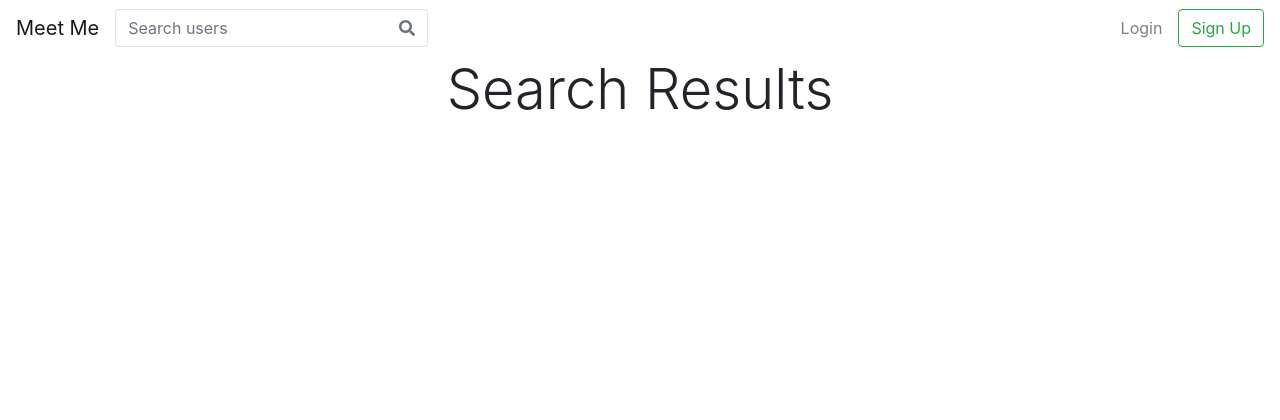
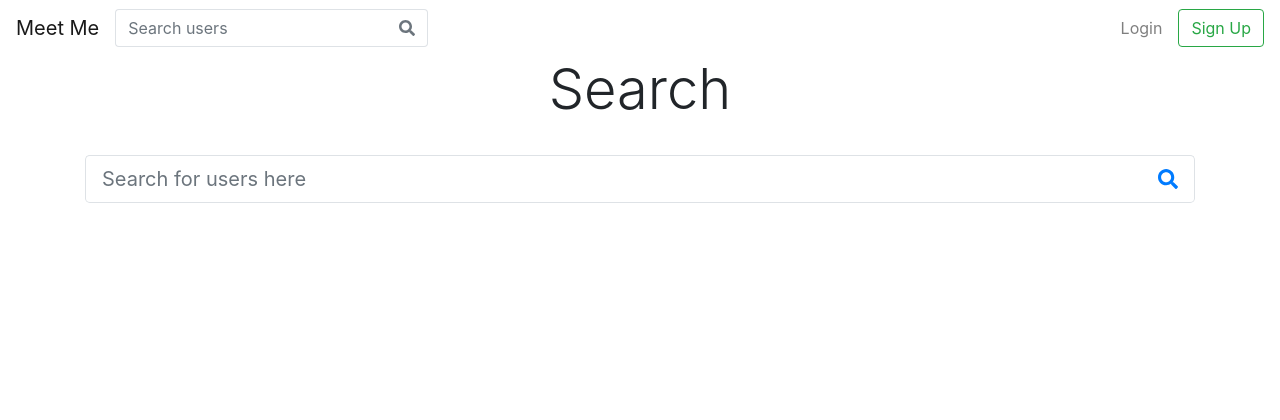
Before and after one commit to angelinahli/meet-me-2, a Flask app: page /search/ in a window 1280 px wide. Shown: the top 420 px of the page. Run offline with Flask 2, Linux system fonts and the light colour scheme; some libraries are stand-ins or nearby versions; some web fonts are replaced.

Commit message:
updated search page

```diff
--- a/app/routes.py
+++ b/app/routes.py
@@ -102,7 +102,7 @@ def new_event():
 @login_required
 @app.route("/search/", methods=["GET"])
 def search():
-    dct = {"title": "Search Results"}
+    dct = {"title": "Search", "show_bar": True}
     query = request.args.get("search")
     if query:
         users = User.query.filter(or_(
@@ -114,5 +114,8 @@ def search():
         if len(users) == 1:
             user = users[0]
             return redirect(url_for("user", username=user.username))
+        dct["show_bar"] = False
+        dct["title"] = "Search Results"
+        dct["count"] = len(users)
         dct["users"] = users  # probably want to implement pages in the future
     return render_template("search_results.html", **dct)
--- a/app/templates/search_results.html
+++ b/app/templates/search_results.html
@@ -1,16 +1,29 @@
 {% extends "base.html" %}
 
 {% block content %}
-{% if users %}
+{% if show_bar %}
+  <form>
+    <div class="input-group input-group-lg">
+      <input type="text" class="form-control border border-right-0" placeholder="Search for users here" name="search" id="searchBar">
+      <span class="input-group-append">
+        <button class="btn btn-outline-primary border border-left-0" type="submit">
+          <i class="fa fa-search"></i>
+        </button>
+      </span>
+    </div>
+  </form>
+{% else %}
+  <h2>{{ count }} users found</h2>
+  <br>
   <ul class="list-group">
   {% for user in users %}
   <li class="list-group-item">
     <div class="row">
       <div class="col-3">
-      <img src="{{ user.avatar(120) }}" class="rounded img-fluid">
+        <a href="{{ url_for('user', username=user.username) }}"><img src="{{ user.avatar(120) }}" class="rounded img-fluid"></a>
       </div>
       <div class="col-9 text-left">
-      <h3><a href="{{ url_for('user', username=user.username) }}">{{ user.full_name.title() }}</a></h3>
+        <h3>{{ user.full_name.title() }}</h3>
         <p class="lead">@{{ user.username }}</p>
       </div>
     </div>
```
Lines whose indentation alone changed are shown as unchanged.
